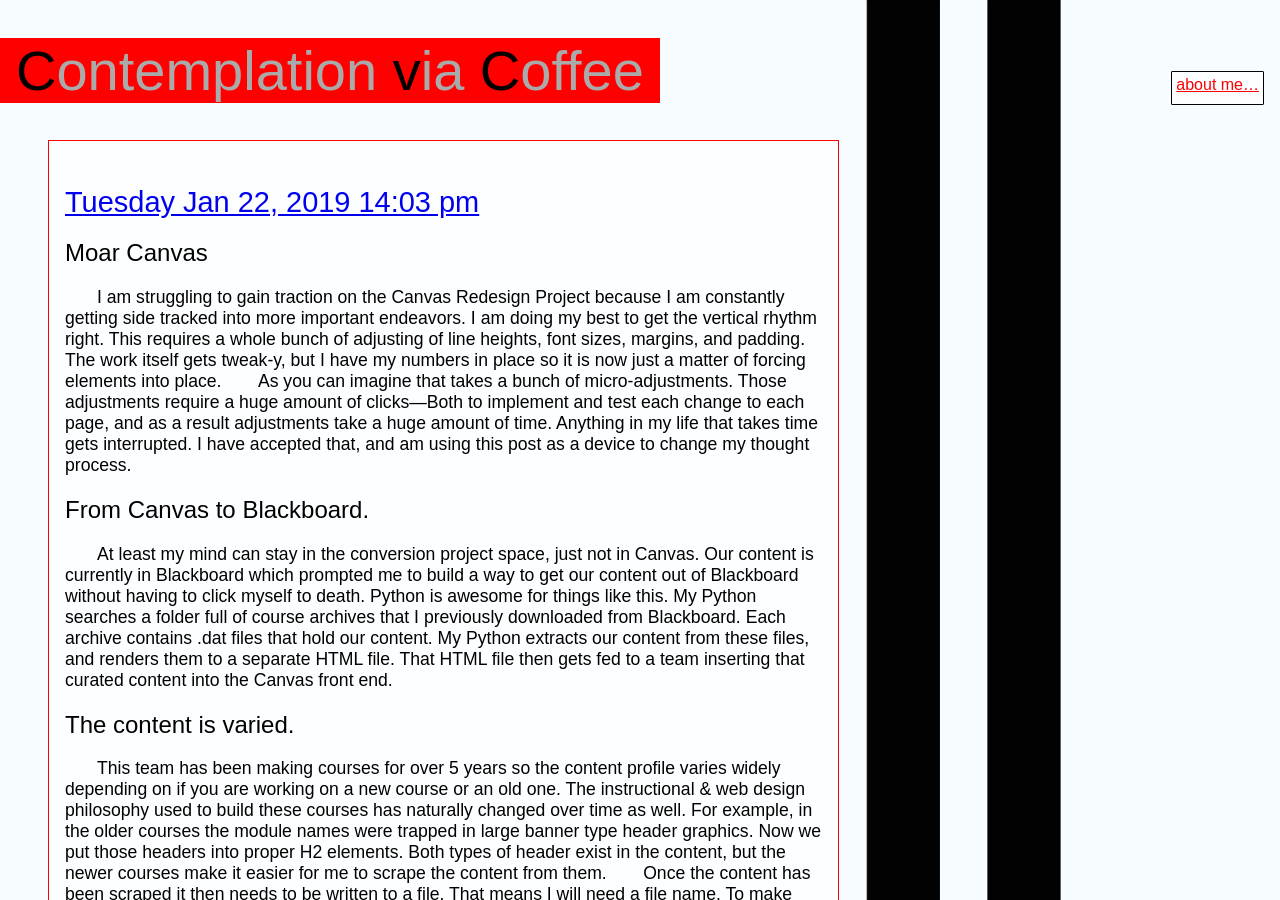
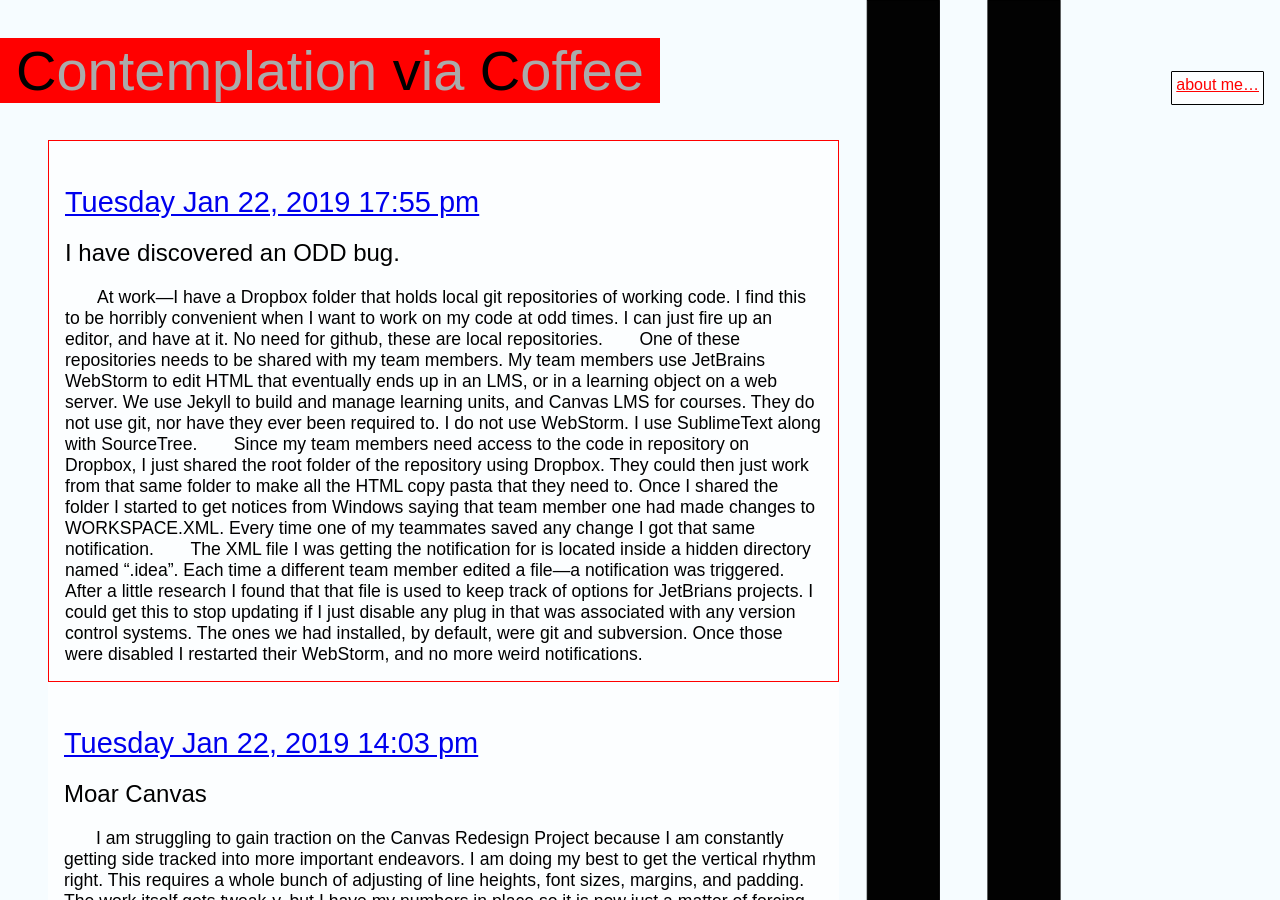
Before and after one commit to ianvanhoof/ianvanhoof.github.io, a Jekyll site: the page built from index.html, in a window 1280 px wide and 900 px high. Built offline with Jekyll 4.4.1, drawn with Linux system fonts in a browser that asks for light colours; some web fonts are replaced; some of the changed text lies outside the part shown.

Commit message:
- added a post template, - tried to ignore that post template on the jekyll level.
NOTE: not sure if that worked, and am in too much of a hurry right now to figure it out.

```diff
--- a/_config.yml
+++ b/_config.yml
@@ -18,7 +18,7 @@
 description: >- # this means to ignore newlines until "baseurl:"
   This site is for me to think outload about things like design, coding the web, html, css and such.
 baseurl: "" # the subpath of your site, e.g. /blog
-url: "https://ianvanhoof.com" # the base hostname & protocol for your site, e.g. http://example.com
+url: "https://ianvanhoof.github.io" # the base hostname & protocol for your site, e.g. http://example.com
 
 
 # Build settings
@@ -29,9 +29,10 @@
 # Exclude from processing.
 # The following items will not be processed, by default. Create a custom list
 # to override the default setting.
-# exclude:
-#   - Gemfile
-#   - Gemfile.lock
+exclude:
+   - Gemfile
+   - Gemfile.lock
+   - /post_template.md
 #   - node_modules
 #   - vendor/bundle/
 #   - vendor/cache/
--- /dev/null
+++ b/_posts/2019-01-22-after-lunch.md
@@ -0,0 +1,18 @@
+---
+
+date: 2019-01-22 12:55:00 -0500
+title: Meetings
+
+category:   [dev]
+
+---
+
+## I have discovered an ODD bug.
+
+At work&mdash;I have a Dropbox folder that holds local git repositories of working code. I find this to be horribly convenient when I want to work on my code at odd times. I can just fire up an editor, and have at it. No need for github, these are local repositories.
+
+One of these repositories needs to be shared with my team members. My team members use JetBrains WebStorm to edit HTML that eventually ends up in an LMS, or in a learning object on a web server. We use Jekyll to build and manage learning units, and Canvas LMS for courses. They do not use git, nor have they ever been required to. I do not use WebStorm. I use SublimeText along with SourceTree.
+
+Since my team members need access to the code in repository on Dropbox, I just shared the root folder of the repository using Dropbox. They could then just work from that same folder to make all the HTML copy pasta that they need to. Once I shared the folder I started to get notices from Windows saying that team member one had made changes to WORKSPACE.XML. Every time one of my teammates saved any change I got that same notification.
+
+The XML file I was getting the notification for is located inside a hidden directory named ".idea". Each time a different team member edited a file&mdash;a notification was triggered. After a little research I found that that file is used to keep track of options for JetBrians projects. I could get this to stop updating if I just disable any plug in that was associated with any version control systems. The ones we had installed, by default, were git and subversion. Once those were disabled I restarted their WebStorm, and no more weird notifications.
```
Also changed, not shown: post_template.md (added, +10 -0 lines).
